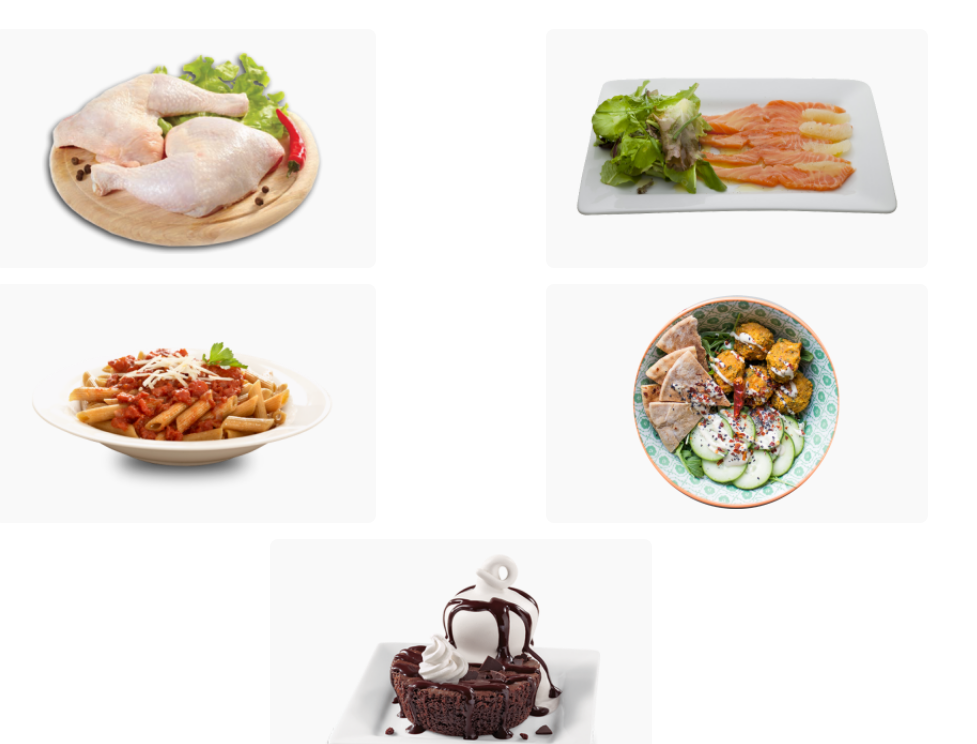
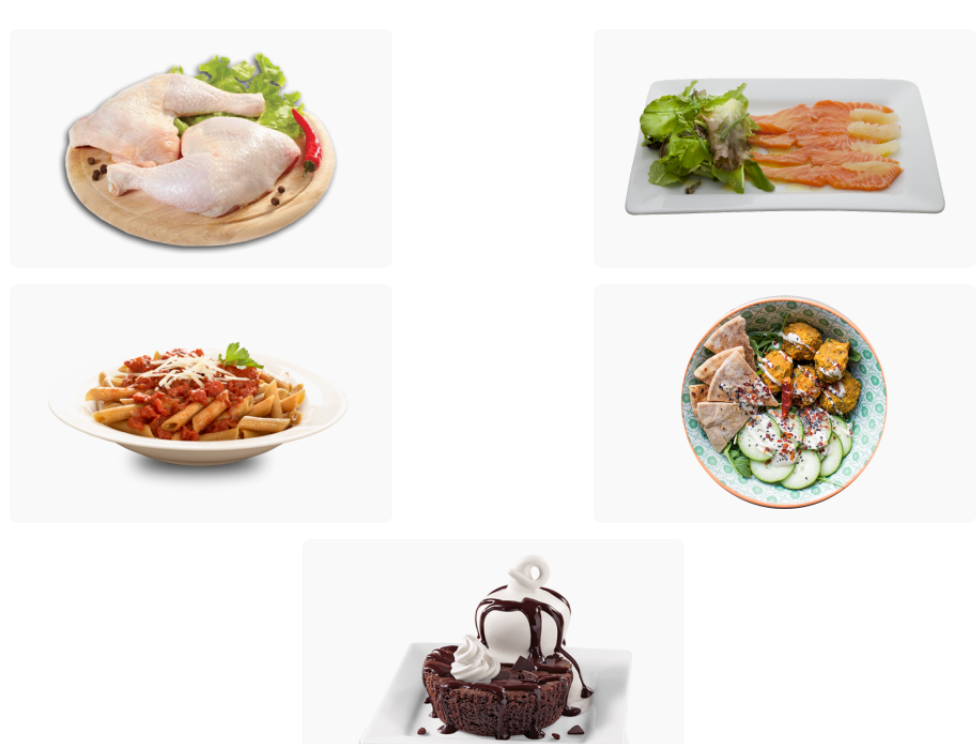
Before and after one commit to roe-tahj-tasti-lab/tasti-labs, a website built with Vite: page tasti-labs/index.html in a window 1280 px wide. Shown: the part 153-897 px from the top of the page, without its empty margins (147-1124 px from the left). Built offline with nearby package versions, Linux system fonts and the light colour scheme.

Commit message:
centeringUls

```diff
--- a/tasti-labs/style.css
+++ b/tasti-labs/style.css
@@ -30,7 +30,9 @@ a:hover {
 body {
   margin: 0;
   display: flex;
-  place-items: center;
+  flex-direction:column;
+  justify-content: center;
+  align-items: center;
   min-width: 320px;
   min-height: 100vh;
 }
```
